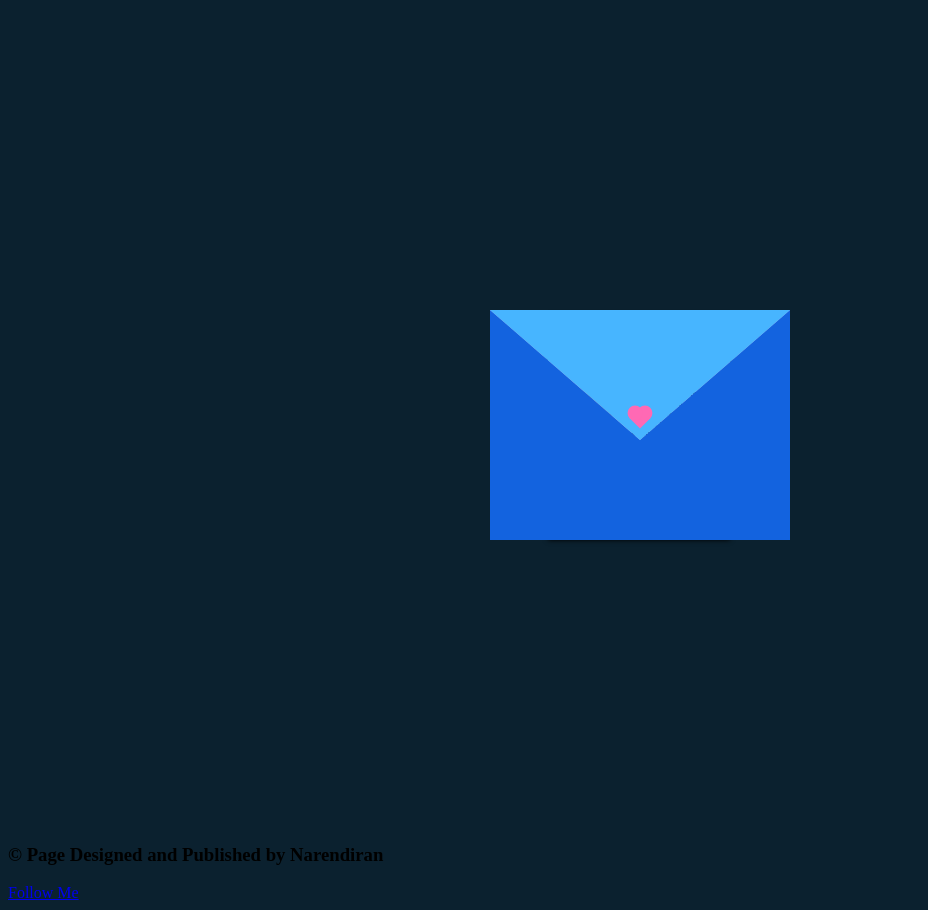
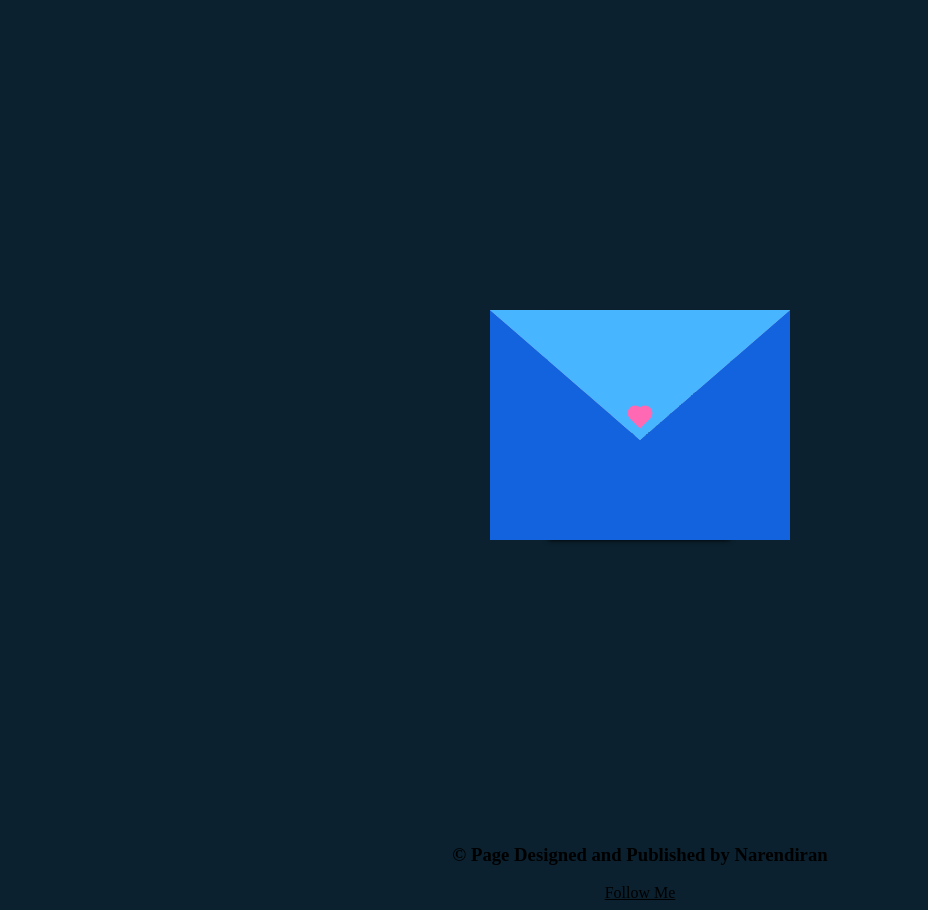
Before and after one commit to Narendiran2005/birthdaycard, a plain HTML site: page index.html in a window 1280 px wide. Shown: the part 148-1058 px from the top of the page, without its empty margins (0-928 px from the left). Drawn offline with Linux system fonts and the light colour scheme.

Commit message:
Update style.css

```diff
--- a/style.css
+++ b/style.css
@@ -27,7 +27,13 @@ header{
 .parant-1{
 	padding: 0.1rem;
 }
+footer{
 
+	text-align: center;
+}
+footer a{
+	color: black;
+}
 
 .mybody{
 
```
